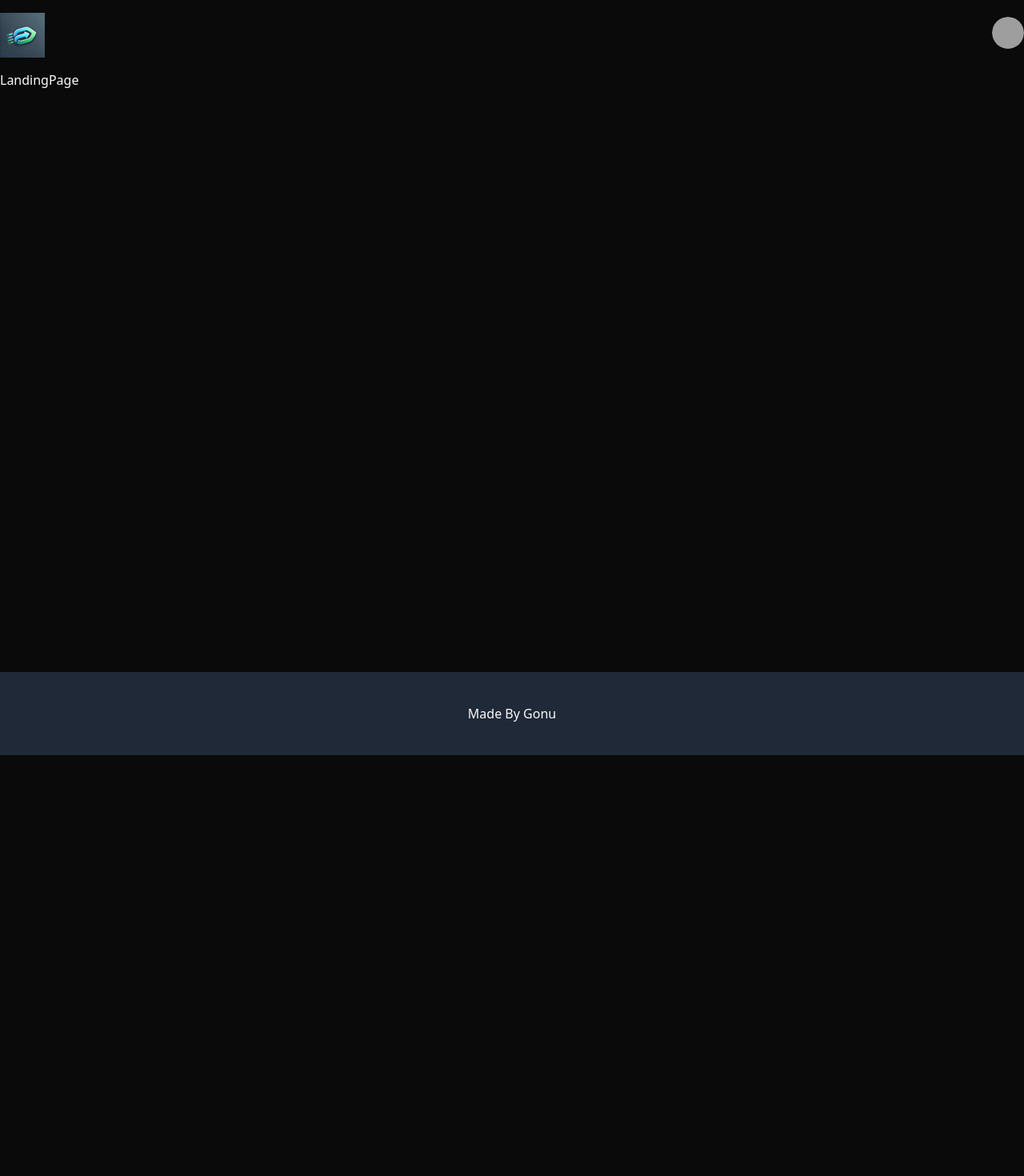
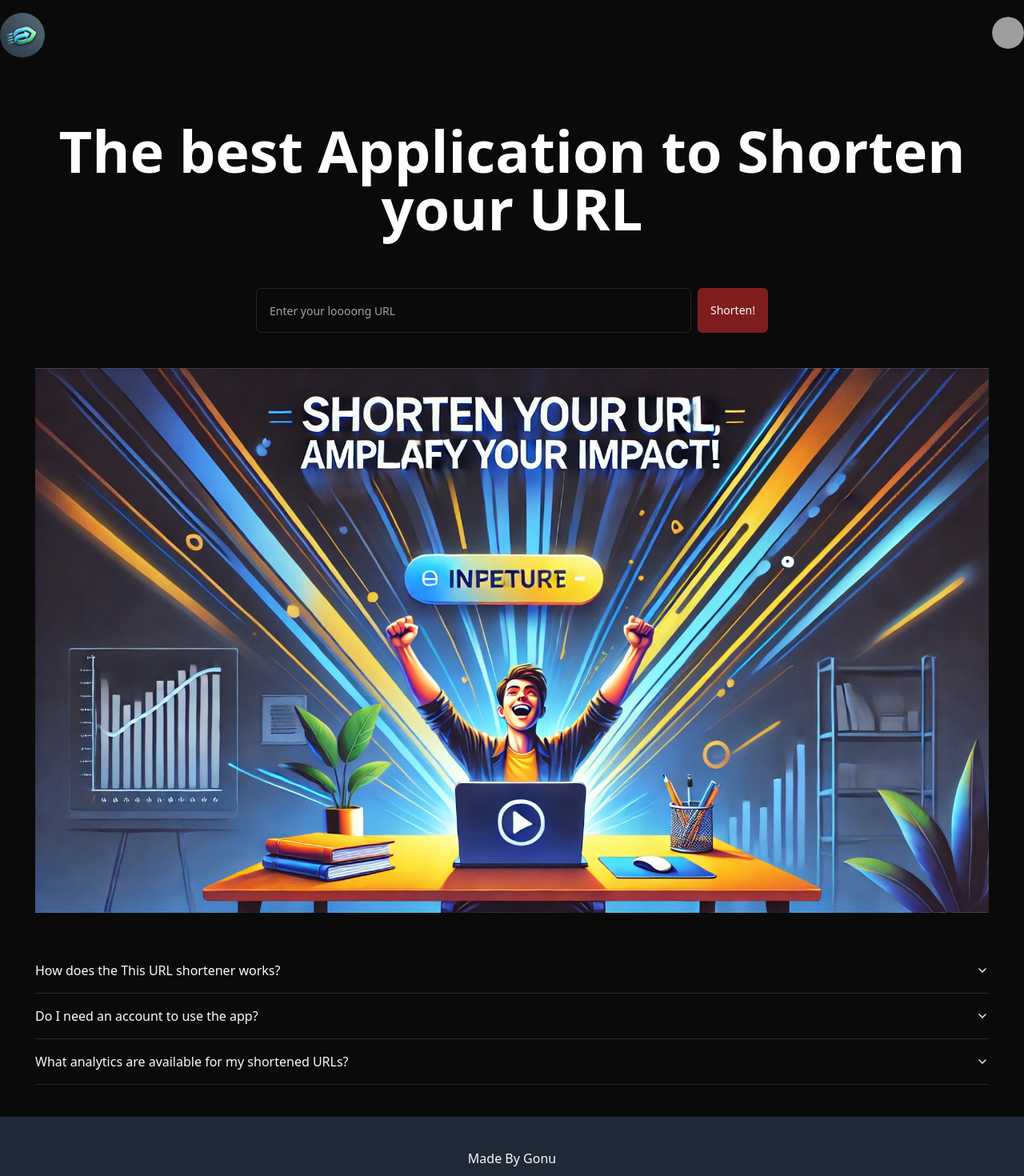
Before and after one commit to Shreyyy07/URL_Shortener, a React (Vite) app: page / in a window 1280 px wide. Shown: the top 1470 px of the page at 80% size. Before the commit the page ends 944 px from the top, so only its background shows below. Built offline with nearby package versions, Linux system fonts and the light colour scheme; grey boxes are pictures that could not be loaded.

Commit message:
Added Landing pg

```diff
--- a/package.json
+++ b/package.json
@@ -10,6 +10,7 @@
     "preview": "vite preview"
   },
   "dependencies": {
+    "@radix-ui/react-accordion": "^1.2.2",
     "@radix-ui/react-avatar": "^1.1.2",
     "@radix-ui/react-dropdown-menu": "^2.1.4",
     "@radix-ui/react-slot": "^1.1.1",
--- a/src/App.jsx
+++ b/src/App.jsx
@@ -37,6 +37,4 @@ const router = createBrowserRouter([
 function App(){
   return <RouterProvider router={router}/>
 }
-
-
 export default App
--- a/src/components/header.jsx
+++ b/src/components/header.jsx
@@ -10,11 +10,12 @@ const Header = () => {
   return (
     <nav className=" py-4 flex justify-between items-center">
         <Link>
-        <img src="/public/Logo.webp" className="h-14" alt ="Logo"/>
+        <img src="/public/Logo.webp" className=" h-14 rounded-full" alt ="Logo"/>
         </Link>
         <div>
-            {!user ? (  // if user is not logged in the show this button //
+            {!user ? (  // if user is not logged in then show this button //
             <Button onClick={()=> navigator("/auth")}>Login</Button>
+            // else show this dropdown menu //
             ) :(<DropdownMenu>
                 <DropdownMenuTrigger className="w-10 rounded-full overflow-hidden">
 
@@ -28,7 +29,7 @@ const Header = () => {
                   <DropdownMenuLabel>Shrey Joshi</DropdownMenuLabel>
                   <DropdownMenuSeparator />
                   <DropdownMenuItem>
-                  <LinkIcon className="mr-1 h-4 w-4"/>
+                  <LinkIcon className="mr-2 h-4 w-4"/>
                   My Links</DropdownMenuItem>
                   <DropdownMenuItem className="text-red-500">
                     <LogOut className="mr-1 h-4 w-4"/>
--- /dev/null
+++ b/src/components/ui/accordion.jsx
@@ -0,0 +1,41 @@
+import * as React from "react"
+import * as AccordionPrimitive from "@radix-ui/react-accordion"
+import { ChevronDown } from "lucide-react"
+
+import { cn } from "@/lib/utils"
+
+const Accordion = AccordionPrimitive.Root
+
+const AccordionItem = React.forwardRef(({ className, ...props }, ref) => (
+  <AccordionPrimitive.Item ref={ref} className={cn("border-b", className)} {...props} />
+))
+AccordionItem.displayName = "AccordionItem"
+
+const AccordionTrigger = React.forwardRef(({ className, children, ...props }, ref) => (
+  <AccordionPrimitive.Header className="flex">
+    <AccordionPrimitive.Trigger
+      ref={ref}
+      className={cn(
+        "flex flex-1 items-center justify-between py-4 font-medium transition-all hover:underline [&[data-state=open]>svg]:rotate-180",
+        className
+      )}
+      {...props}>
+      {children}
+      <ChevronDown className="h-4 w-4 shrink-0 transition-transform duration-200" />
+    </AccordionPrimitive.Trigger>
+  </AccordionPrimitive.Header>
+))
+AccordionTrigger.displayName = AccordionPrimitive.Trigger.displayName
+
+const AccordionContent = React.forwardRef(({ className, children, ...props }, ref) => (
+  <AccordionPrimitive.Content
+    ref={ref}
+    className="overflow-hidden text-sm transition-all data-[state=closed]:animate-accordion-up data-[state=open]:animate-accordion-down"
+    {...props}>
+    <div className={cn("pb-4 pt-0", className)}>{children}</div>
+  </AccordionPrimitive.Content>
+))
+
+AccordionContent.displayName = AccordionPrimitive.Content.displayName
+
+export { Accordion, AccordionItem, AccordionTrigger, AccordionContent }
--- /dev/null
+++ b/src/components/ui/input.jsx
@@ -0,0 +1,19 @@
+import * as React from "react"
+
+import { cn } from "@/lib/utils"
+
+const Input = React.forwardRef(({ className, type, ...props }, ref) => {
+  return (
+    (<input
+      type={type}
+      className={cn(
+        "flex h-10 w-full rounded-md border border-input bg-background px-3 py-2 text-base ring-offset-background file:border-0 file:bg-transparent file:text-sm file:font-medium file:text-foreground placeholder:text-muted-foreground focus-visible:outline-none focus-visible:ring-2 focus-visible:ring-ring focus-visible:ring-offset-2 disabled:cursor-not-allowed disabled:opacity-50 md:text-sm",
+        className
+      )}
+      ref={ref}
+      {...props} />)
+  );
+})
+Input.displayName = "Input"
+
+export { Input }
--- a/src/layouts/app-layout.jsx
+++ b/src/layouts/app-layout.jsx
@@ -10,7 +10,7 @@ const AppLayout = () => {
         <Outlet/>
       </main>
       <div className="p-10 mt-10 bg-gray-800 text-center">
-Made By Gonu
+            Made By Gonu
       </div>
     </div>
   )
--- a/src/pages/landing.jsx
+++ b/src/pages/landing.jsx
@@ -1,7 +1,79 @@
+import { AccordionItem } from "@/components/ui/accordion";
+import { Button } from "@/components/ui/button";
+import { Input } from "@/components/ui/input";
+import {
+  Accordion,
+  AccordionContent,
+  // AccordionItem,
+  AccordionTrigger,
+} from "@/components/ui/accordion"
+import { useState } from "react";
+import { useNavigate } from "react-router-dom";
+
+
 const LandingPage = () => {
+  const [longURL,setLongURL] =useState();
+  const navigate = useNavigate();
+
+
+  const handleShorten = (e) => {
+    e.preventDefault();
+    // if Long URL is there then navigate to auth page using navigator //
+    if(longURL)navigate(`/auth?createNew=${longURL}`);
+  };
+
   return (
-    <div>
-      LandingPage
+    <div className="flex flex-col items-center">
+     <h2 className="my-10 sm:my-16 text-3xl sm:text-6xl lg:text-7xl text-center text-white font-extrabold ">
+      The best Application to Shorten your URL
+     </h2>
+     <form
+       onSubmit={handleShorten}
+     className="sm:h-14 flex flex-col sm:flex-row w-full md:w-2/4 gap-2">
+      <Input
+        type="url"
+        value={longURL}
+        placeholder="Enter your loooong URL"
+        onChange={(e) => setLongURL(e.target.value)}
+        className="h-full flex-1 py-4 px-4"
+      />
+      <Button className="h-full" type="submit" variant="destructive">
+        Shorten!
+      </Button>
+     </form>
+     <img src="/public/banner.webp" alt="landing" className="w-full my-11 md:px-11"/>
+
+     <Accordion type="multiple" collapsible className="w-full md:px-11">
+        <AccordionItem value="item-1">
+          <AccordionTrigger>
+            How does the  This URL shortener works?
+          </AccordionTrigger>
+          <AccordionContent>
+            When you enter a long URL, our system generates a shorter version of
+            that URL. This shortened URL redirects to the original long URL when
+            accessed.
+          </AccordionContent>
+        </AccordionItem>
+        <AccordionItem value="item-2">
+          <AccordionTrigger>
+            Do I need an account to use the app?
+          </AccordionTrigger>
+          <AccordionContent>
+            Yes. Creating an account allows you to manage your URLs, view
+            analytics, and customize your short URLs.
+          </AccordionContent>
+        </AccordionItem>
+        <AccordionItem value="item-3">
+          <AccordionTrigger>
+            What analytics are available for my shortened URLs?
+          </AccordionTrigger>
+          <AccordionContent>
+            You can view the number of clicks, geolocation data of the clicks
+            and device types (mobile/desktop) for each of your shortened URLs.
+          </AccordionContent>
+        </AccordionItem>
+      </Accordion>
+
     </div>
   )
 }
--- a/tailwind.config.js
+++ b/tailwind.config.js
@@ -53,6 +53,28 @@ export default {
   				'4': 'hsl(var(--chart-4))',
   				'5': 'hsl(var(--chart-5))'
   			}
+  		},
+  		keyframes: {
+  			'accordion-down': {
+  				from: {
+  					height: '0'
+  				},
+  				to: {
+  					height: 'var(--radix-accordion-content-height)'
+  				}
+  			},
+  			'accordion-up': {
+  				from: {
+  					height: 'var(--radix-accordion-content-height)'
+  				},
+  				to: {
+  					height: '0'
+  				}
+  			}
+  		},
+  		animation: {
+  			'accordion-down': 'accordion-down 0.2s ease-out',
+  			'accordion-up': 'accordion-up 0.2s ease-out'
   		}
   	}
   },
```
Also changed, not shown: public/banner.webp (added), 1 other file (tests, documents, lock files or other folders).
